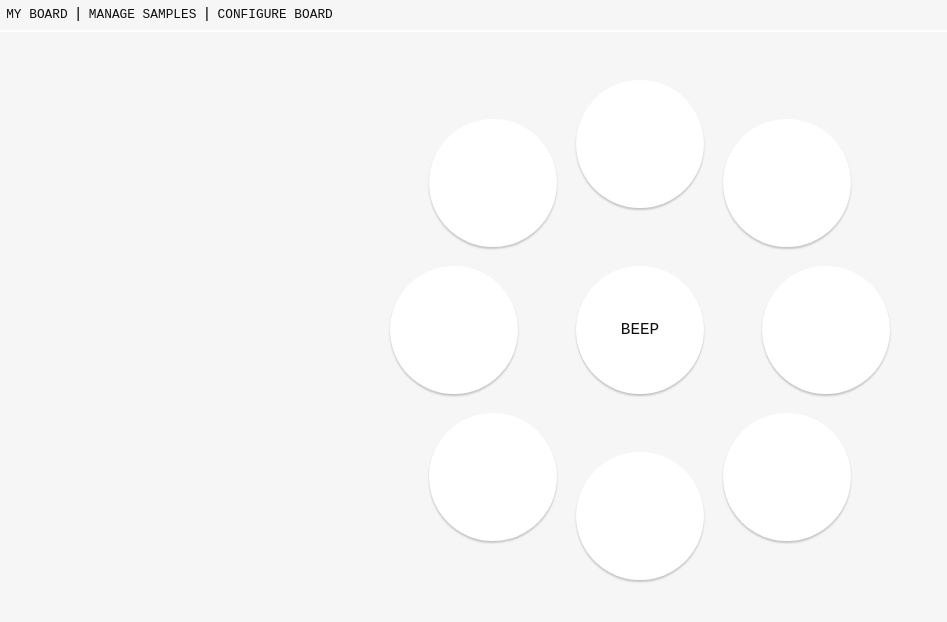
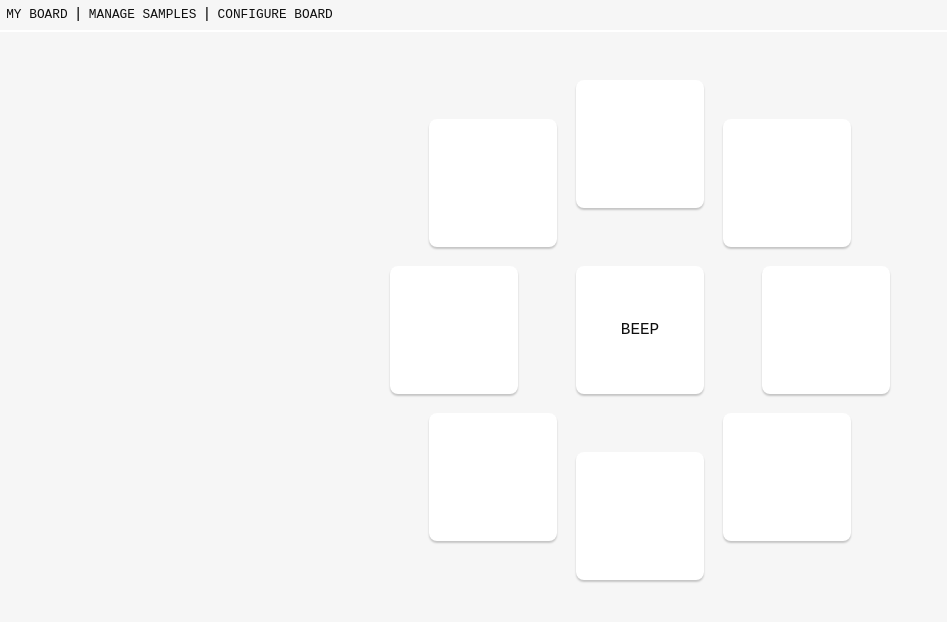
Before and after one commit to JaynewDee/bord, a React (Vite) app: page / in a window 1280 px wide. Shown: the top 622 px of the page, without its empty margins (0-947 px from the left). Built offline with nearby package versions, Linux system fonts and the light colour scheme.

Commit message:
reuse soundboard component in board config

```diff
--- a/src/App.tsx
+++ b/src/App.tsx
@@ -34,7 +34,7 @@ function App() {
 
   const displaySwitch = (state: string) => {
     const displays: { [key: string]: JSX.Element } = {
-      "board": <SoundBoard configuration={boardConfig} />,
+      "board": <SoundBoard configuration={boardConfig} theme="main" />,
       "samples": <SampleManager samples={userSamples} setter={setUserSamples} />,
       "board_config": <ConfigBoard configuration={boardConfig} />
     }
--- a/src/components/ConfigBoard.tsx
+++ b/src/components/ConfigBoard.tsx
@@ -1,5 +1,6 @@
-import React from 'react'
 import { BoardConfig } from '../ffi/invoke'
+import SoundBoard from './SoundBoard'
+import "./config-board.css"
 
 ///////
 // Manage 'Pad' assignments
@@ -8,6 +9,9 @@ import { BoardConfig } from '../ffi/invoke'
 
 export default function ConfigBoard({ configuration }: { configuration: BoardConfig | undefined }) {
     return (
-        <h3>BOARD CONFIGURATION</h3>
+        <article>
+            <h3>BOARD CONFIGURATION</h3>
+            <SoundBoard configuration={configuration} theme="configure" />
+        </article>
     )
 }
--- a/src/components/SoundBoard.tsx
+++ b/src/components/SoundBoard.tsx
@@ -5,9 +5,9 @@ import "./sound-board.css";
 // Make sounds
 ///////
 
-const SoundBoard = ({ configuration }: { configuration: BoardConfig | undefined }) => {
+const SoundBoard = ({ configuration, theme }: { configuration: BoardConfig | undefined, theme: string }) => {
     return (
-        <div className="soundboard-main">
+        <div className={`soundboard-${theme}`}>
             <div className="sample-pad">
                 <button onClick={Invoker.playBeep}></button>
             </div>
--- a/src/components/config-board.css
+++ b/src/components/config-board.css
@@ -0,0 +1,13 @@
+.soundboard-configure {
+    display: grid;
+    grid-template-columns: repeat(3, 1fr);
+    grid-template-rows: repeat(3, 1fr);
+    margin: auto 3rem auto auto;
+    height: 300px;
+    width: 300px;
+}
+
+.soundboard-configure > .sample-pad>* {
+    height: 5rem;
+    width: 5rem;
+}
--- a/src/components/sound-board.css
+++ b/src/components/sound-board.css
@@ -5,9 +5,9 @@
     margin: auto;
     height: 500px;
     width: 500px;
-    border-radius: 50%;
     padding: 3rem;
 }
+
 
 .soundboard-main>div {
     display: flex;
@@ -17,7 +17,6 @@
 .sample-pad>* {
     height: 8rem;
     width: 8rem;
-    border-radius: 50%;
     cursor: pointer;
 }
 
--- a/src/ffi/invoke.ts
+++ b/src/ffi/invoke.ts
@@ -8,6 +8,7 @@ enum Command {
     Upload = "upload_sample",
     AllSamples = "samples_list",
     BoardConfig = "board_config",
+    UpdateConfig = "update_config",
     DeleteSample = "delete_sample",
     PlaySample = "play_sample"
 }
@@ -39,7 +40,6 @@ export class Invoker {
 
     static uploadSample = async (message: AudioFileUploadMessage): Promise<boolean> => {
         return await invoke(Command.Upload, { message })
-
     }
 
     static samplesList = async (): Promise<SamplesList> => {
@@ -50,6 +50,9 @@ export class Invoker {
         return await invoke(Command.BoardConfig)
     }
 
+    static updateConfig = async (pad_num: number, sample: Sample): Promise<BoardConfig> => {
+        return await invoke(Command.UpdateConfig, { pad_num, sample })
+    }
     static deleteSample = async (name: string): Promise<SamplesList> => {
         return await invoke(Command.DeleteSample, { name })
     }
```
